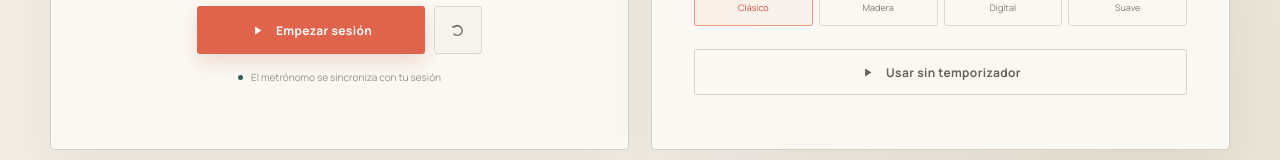
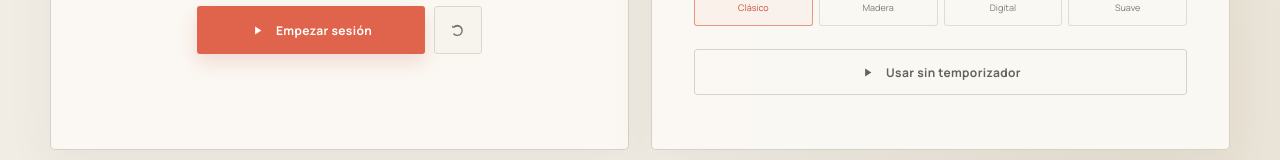
Before and after one commit to carlosYoko/metrocron, a React (Vite) app: page / in a window 1280 px wide. Shown: the part 650-810 px from the top of the page. Built offline with nearby package versions, Linux system fonts and the light colour scheme.

Commit message:
feat: remove synchronization note from TimerPanel component

```diff
--- a/src/components/TimerPanel.jsx
+++ b/src/components/TimerPanel.jsx
@@ -66,7 +66,6 @@ export function TimerPanel({ timer, onToggle, onReset }) {
           <ResetIcon />
         </button>
       </div>
-      <p className="sync-note"><span className="sync-dot" /> El metrónomo se sincroniza con tu sesión</p>
     </section>
   )
 }
```
